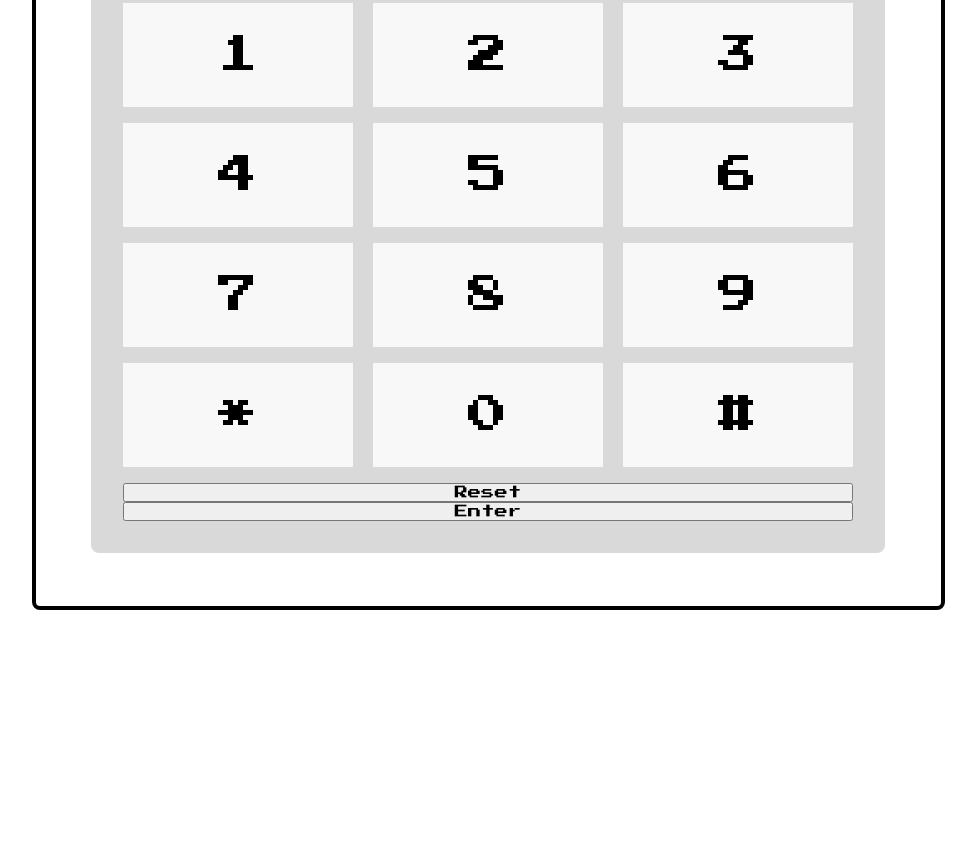
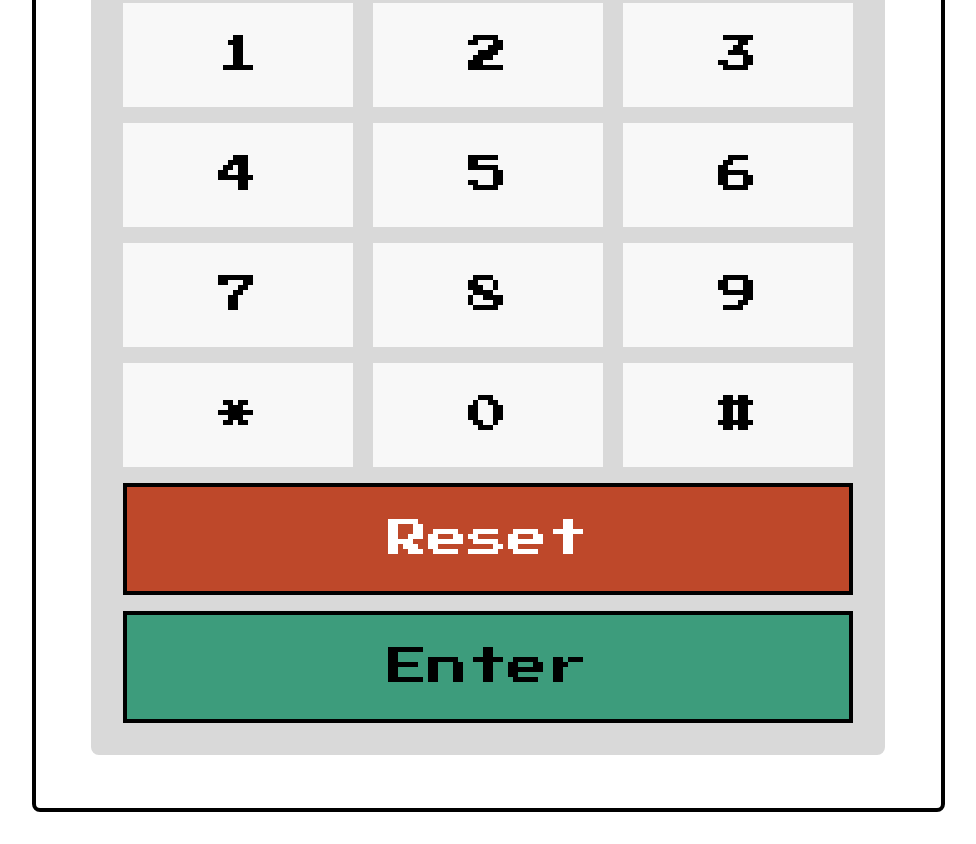
Before and after one commit to webstormcam/Pager_Scrimba_Assignment_6, a plain HTML site: page index.html in a window 1280 px wide. Shown: the part 649-1493 px from the top of the page, without its empty margins (152-1128 px from the left). Before the commit the page ends 1291 px from the top, so only its background shows below. Drawn offline with Linux system fonts and the light colour scheme.

Commit message:
Built out the full style

```diff
--- a/style.css
+++ b/style.css
@@ -107,3 +107,19 @@ body{
 #reset-enter-sections button{
    width: 100%;
 }
+
+#reset{
+    margin-bottom: 1rem;
+    font-size: 2.5rem;
+    padding: 2rem;
+    color: #ffffff;
+    background-color: #BE482A;
+    border: 4px solid black;
+}
+
+#enter{
+    font-size: 2.5rem;
+    padding: 2rem;
+    background-color: #3D9C7C;
+    border: 4px solid black;
+}
```
Also changed, not shown: index.html (+1 -1 lines).
